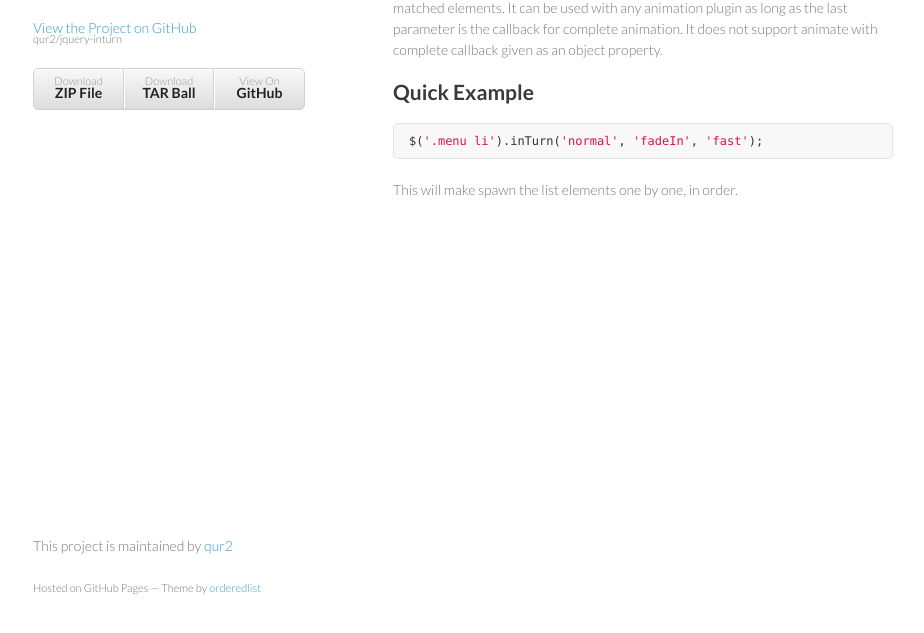
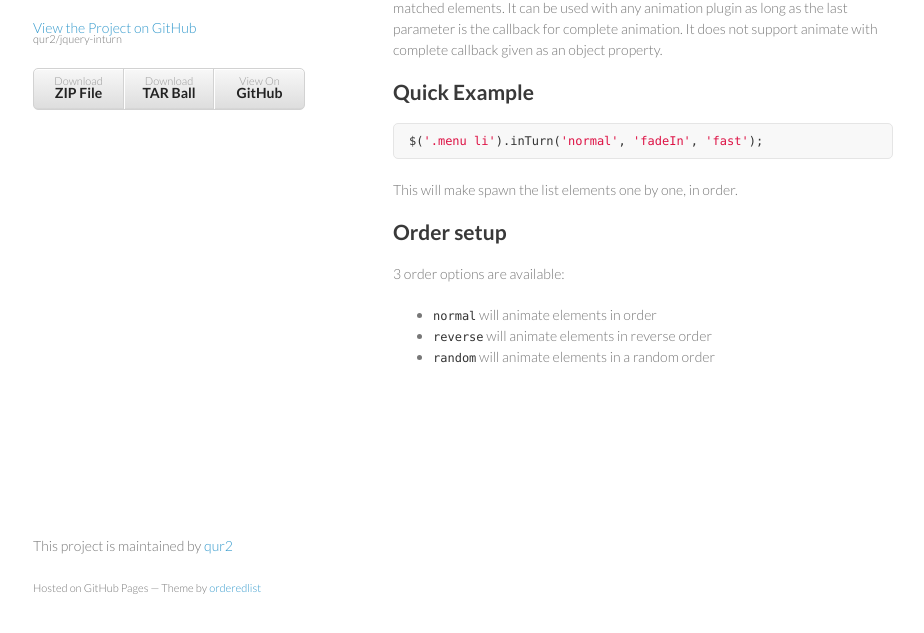
Before and after one commit to qur2/jquery-inturn, a plain HTML site: page index.html in a window 1280 px wide. Shown: the part 133-766 px from the top of the page, without its empty margins (177-1101 px from the left). Drawn offline with Linux system fonts and the light colour scheme.

```diff
--- a/index.html
+++ b/index.html
@@ -42,6 +42,19 @@
 </pre></div>
 
 <p>This will make spawn the list elements one by one, in order.</p>
+
+<h2>Order setup</h2>
+
+<p>3 order options are available:</p>
+
+<ul>
+<li>
+<code>normal</code> will animate elements in order</li>
+<li>
+<code>reverse</code> will animate elements in reverse order</li>
+<li>
+<code>random</code> will animate elements in a random order</li>
+</ul>
       </section>
       <footer>
         <p>This project is maintained by <a href="https://github.com/qur2">qur2</a></p>
```
Also changed, not shown: params.json (+1 -1 lines).
